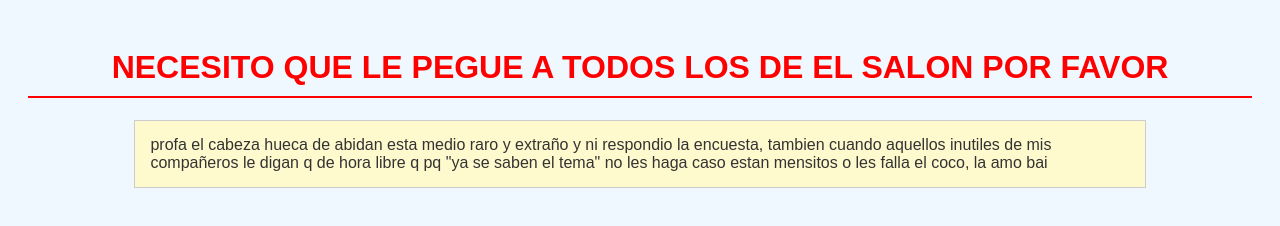
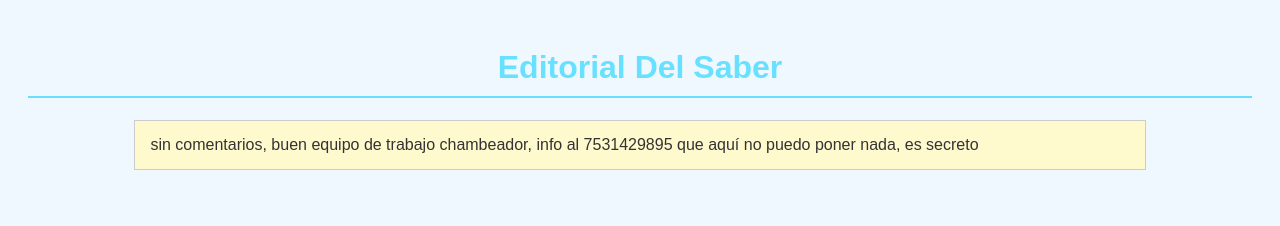
Before and after one commit to sunem01/sunem01.github.io, a plain HTML site: page index.html in a window 1280 px wide. Drawn offline with Linux system fonts and the light colour scheme.

Commit message:
Update index.html

```diff
--- a/index.html
+++ b/index.html
@@ -3,7 +3,7 @@
 <head>
     <meta charset="UTF-8">
     <meta name="viewport" content="width=device-width, initial-scale=1.0">
-    <title>le digo hola y ella me dice gudbai</title>
+    <title>chambeen</title>
     <link rel="icon" type="image/jpeg" href="logo1.png.jpeg">
     <style>
         /* Estilo para el cuerpo de la página */
@@ -15,9 +15,9 @@
 
         /* Estilo para el encabezado (h1) */
         h1 {
-            color: #ff0000; /* Color del texto rojo intenso */
+            color: #44daffcb; /* Color del texto rojo intenso */
             text-align: center; /* Centrar el texto */
-            border-bottom: 2px solid #ff0000; /* Línea roja debajo del texto */
+            border-bottom: 2px solid #44daffcb; /* Línea roja debajo del texto */
             padding-bottom: 10px;
         }
 
@@ -33,10 +33,9 @@
     </style>
     </head>
 <body>
-    <h1>NECESITO QUE LE PEGUE A TODOS LOS DE EL SALON POR FAVOR </h1>
-    <p>profa el cabeza hueca de abidan esta medio raro y extraño y ni respondio la encuesta, tambien cuando
-        aquellos inutiles de mis compañeros le digan q de hora libre q pq "ya se saben el tema" no les haga caso estan mensitos
-        o les falla el coco, la amo bai
+    <h1> Editorial Del Saber </h1>
+    <p>
+        sin comentarios, buen equipo de trabajo chambeador, info al 7531429895 que aquí no puedo poner nada, es secreto
     </p>
 </body>
 </html>
```
